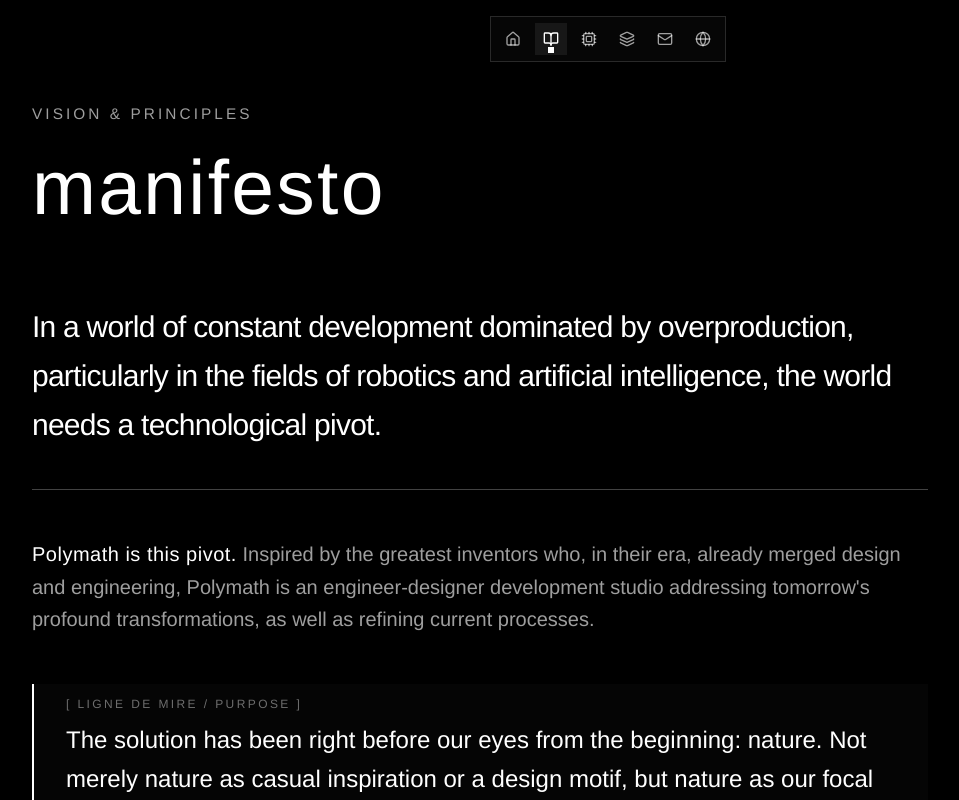
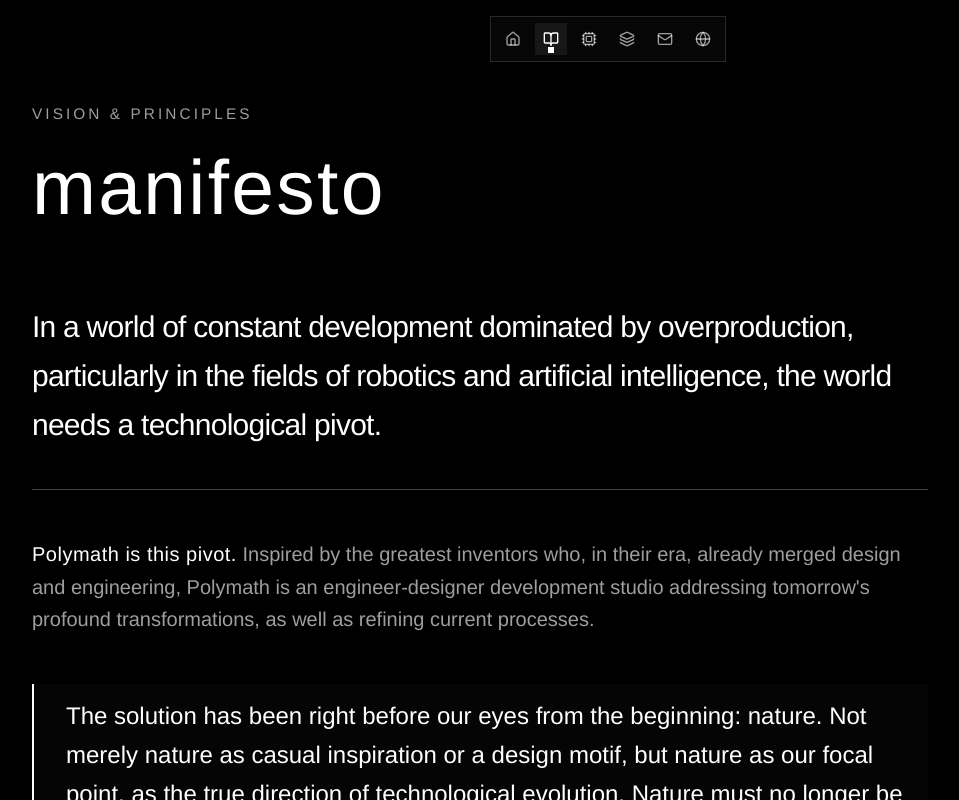
Before and after one commit to Scartyfy/studio-polymath-website, a React (Vite) app: page /#/ in a window 1280 px wide. Both pictures are taken after a click on the button "Manifesto". Shown: the top 800 px of the page, without its empty margins (32-991 px from the left). Built offline with nearby package versions, Linux system fonts and the light colour scheme.

Commit message:
refactor(manifest): remove [ Ligne de mire / Purpose ] label

```diff
--- a/src/pages/InnerPages.tsx
+++ b/src/pages/InnerPages.tsx
@@ -53,7 +53,6 @@ export function Manifest() {
 
           {/* Highlight / Core Nature Thesis */}
           <div className="relative border-l-2 border-white pl-6 md:pl-8 py-3 my-12 bg-white/[0.02]">
-            <span className="font-mono text-xs uppercase tracking-[0.2em] text-[var(--text-dimmer)] block mb-2">[ Ligne de mire / Purpose ]</span>
             <p className="text-lg sm:text-xl md:text-2xl text-white font-normal leading-relaxed">
               {t('manifest.p3')}
             </p>
```
